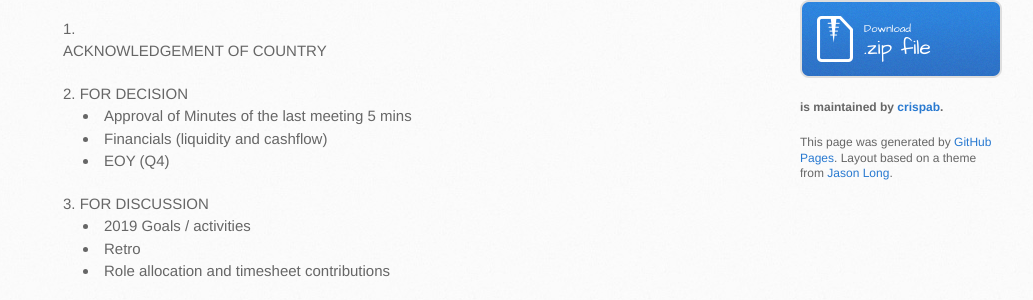
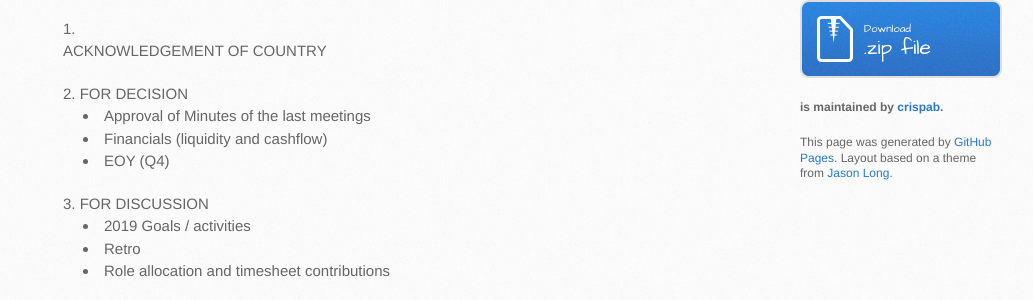
Before and after one commit to crispab/crisp-dna, a Jekyll site: the page built from _docs/board-of-directors.md, in a window 1280 px wide. Shown: the part 904-1204 px from the top of the page, without its empty margins (110-1143 px from the left). Built offline with Jekyll 4.4.1, drawn with Linux system fonts in a browser that asks for light colours.

Commit message:
Content update to board of directors .md

```diff
--- a/_docs/board-of-directors.md
+++ b/_docs/board-of-directors.md
@@ -25,7 +25,7 @@ This is the template for our monthly board meetings.
 1. ACKNOWLEDGEMENT OF COUNTRY
 
 2. FOR DECISION
-- Approval of Minutes of the last meeting		5 mins
+- Approval of Minutes of the last meetings
 - Financials (liquidity and cashflow)
 - EOY (Q4)
 
```
